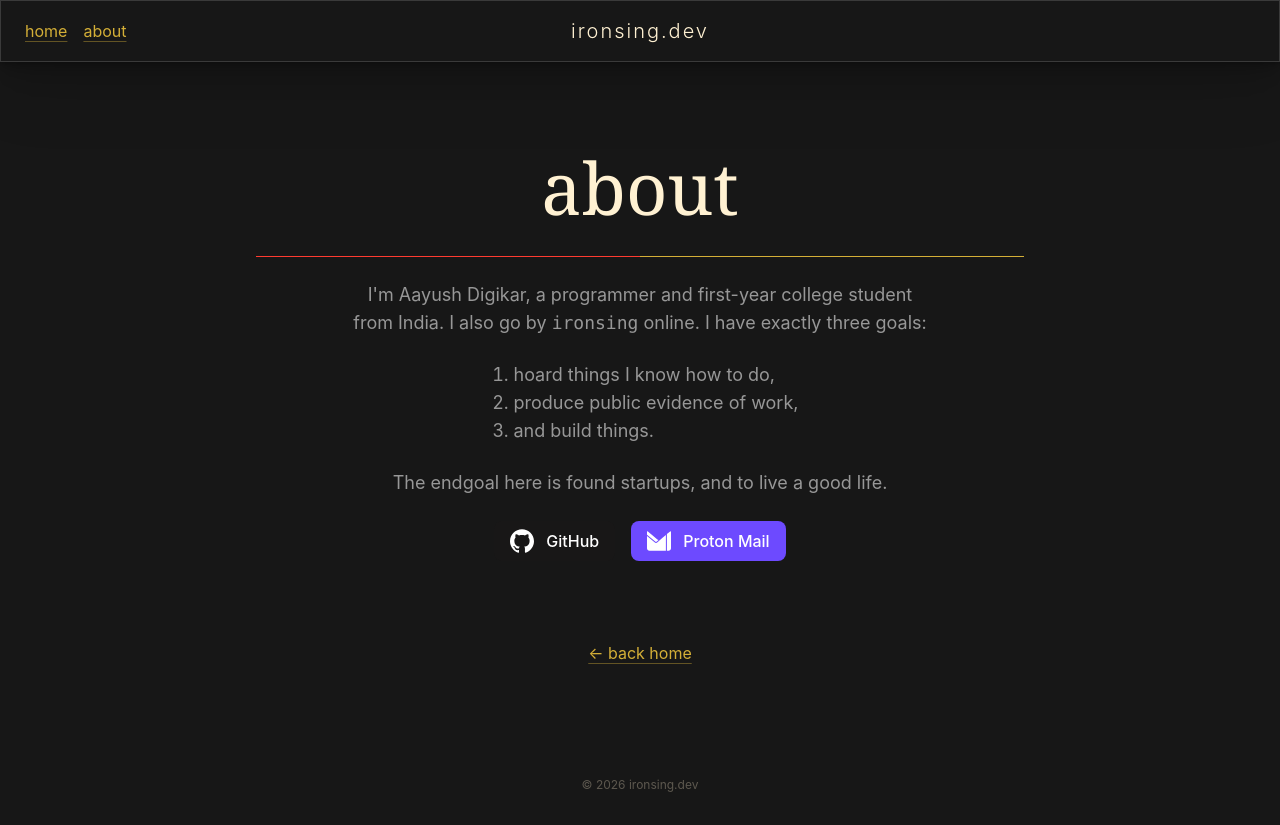
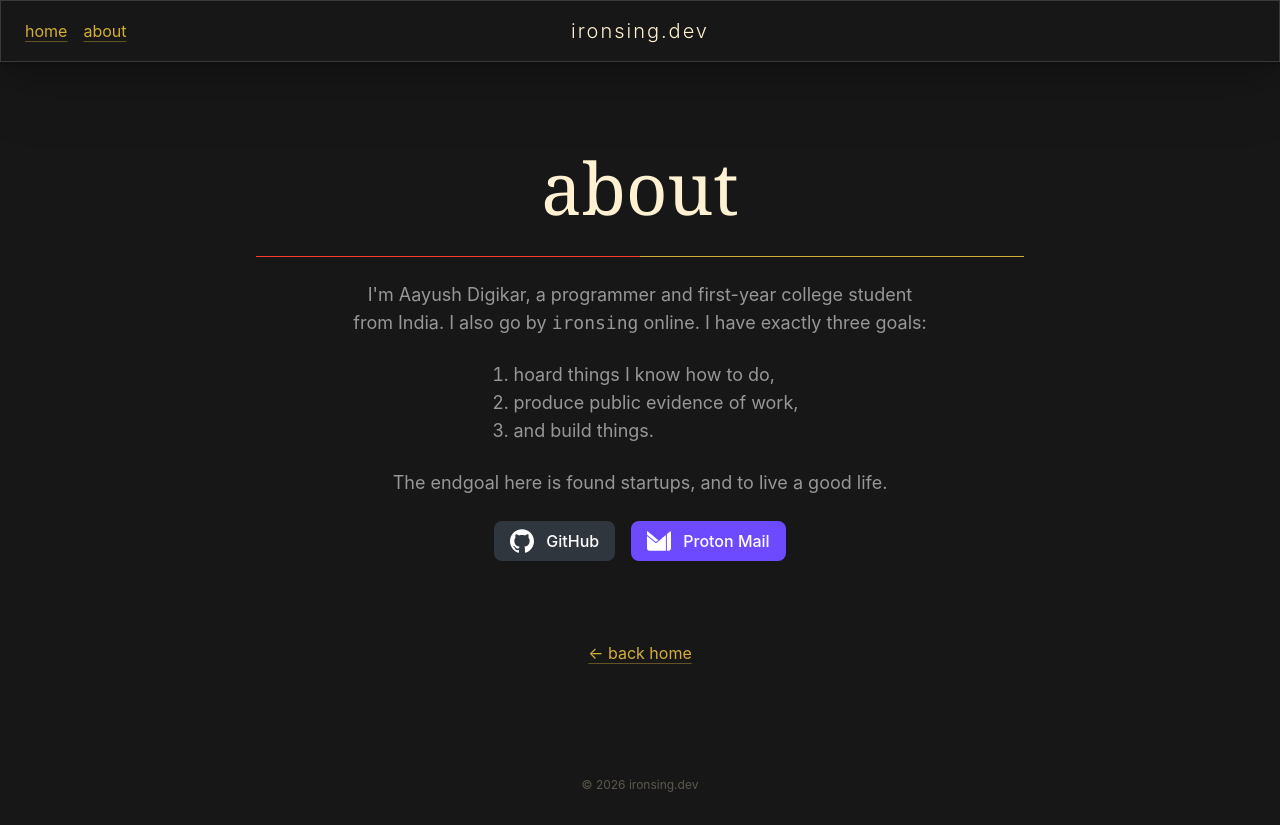
Before and after one commit to Ironsing/ironsing.github.io, a SvelteKit app: page /about in a window 1280 px wide. Shown: the top 825 px of the page. Built offline with nearby package versions, Linux system fonts and the light colour scheme.

Commit message:
use a lighter shade of gray for the github button

```diff
--- a/src/routes/about/+page.svelte
+++ b/src/routes/about/+page.svelte
@@ -37,7 +37,7 @@
 			<BrandButton
 				href={links.github}
 				label={siGithub.title}
-				color={`#${siGithub.hex}`}
+				color="#30363d"
 				path={siGithub.path}
 			/>
 			<BrandButton
```
